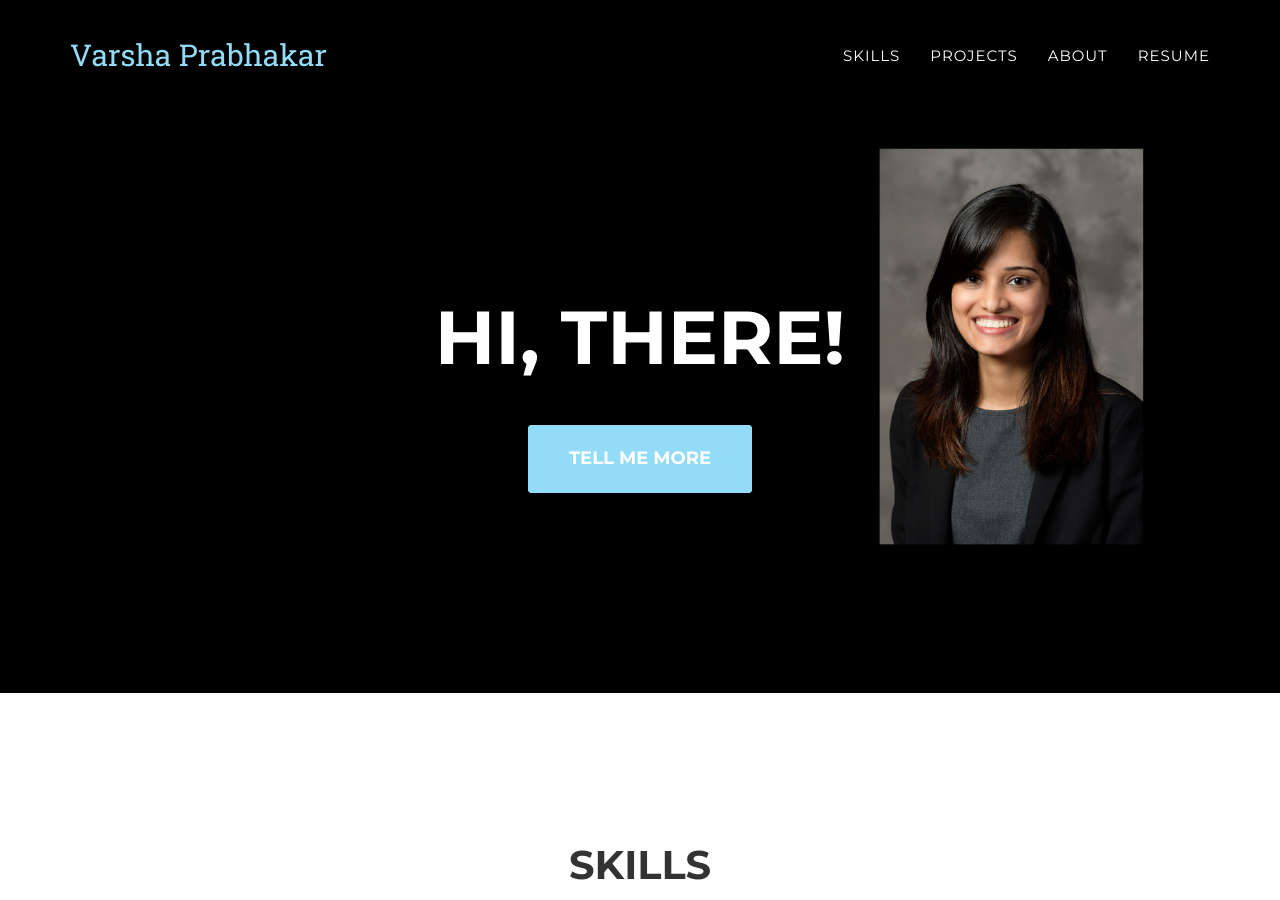
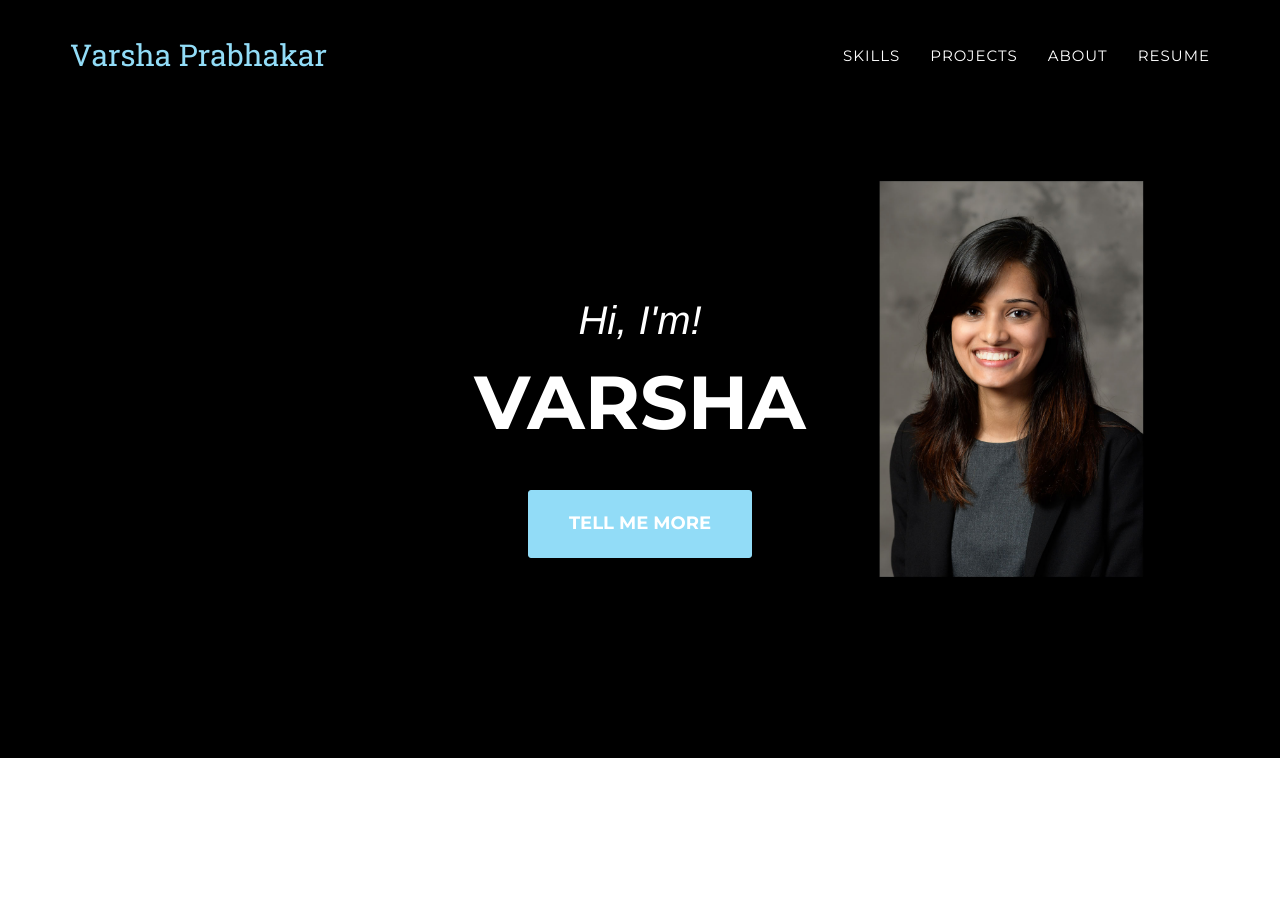
Before and after one commit to VarshaPrabhakar07/VarshaPrabhakar07.github.io, a Jekyll site: the page built from index.html, in a window 1280 px wide and 900 px high. Built offline with Jekyll 4.4.1, drawn with Linux system fonts in a browser that asks for light colours; some web fonts are replaced.

Commit message:
Update header.html

```diff
--- a/_includes/header.html
+++ b/_includes/header.html
@@ -44,8 +44,8 @@
     <header>
         <div class="container">
             <div class="intro-text">
-                <!-- <div class="intro-lead-in">Hi, there!</div> -->
-                <div class="intro-heading">Hi, there!</div>
+                <div class="intro-lead-in">Hi, I'm!</div>
+                <div class="intro-heading">Varsha</div>
                 <a href="#services" class="page-scroll btn btn-xl">Tell Me More</a>
             </div>
         </div>
```
